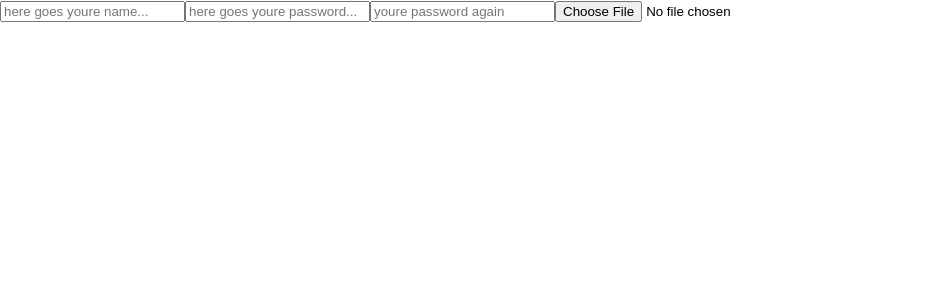
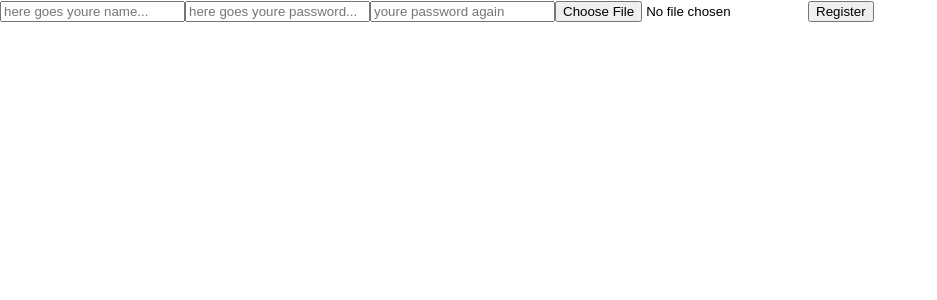
Before and after one commit to Gax1/procastinapp-front, a React (Create React App) app: page /register in a window 1280 px wide. Shown: the top 300 px of the page, without its empty margins (0-937 px from the left). Built offline with nearby package versions, Linux system fonts and the light colour scheme.

Commit message:
Added button component and tested it

```diff
--- /dev/null
+++ b/src/components/Button/Button.tsx
@@ -0,0 +1,11 @@
+interface ButtonProps {
+  buttonText: string;
+}
+
+export const Button = ({ buttonText }: ButtonProps): JSX.Element => {
+  return (
+    <button className="submit-button" type="submit">
+      {buttonText}
+    </button>
+  );
+};
--- a/src/components/RegisterForm/RegisterForm.tsx
+++ b/src/components/RegisterForm/RegisterForm.tsx
@@ -1,4 +1,8 @@
+import { Button } from "../Button/Button";
+
 const RegisterForm = (): JSX.Element => {
+  const registerText = "Register";
+
   return (
     <div className="register-container">
       <form className="form form-register">
@@ -21,6 +25,7 @@ const RegisterForm = (): JSX.Element => {
           type="file"
           className="form-input register-input__select-image"
         />
+        <Button buttonText={registerText} />
       </form>
     </div>
   );
```
Also changed, not shown: 1 other file (tests, documents, lock files or other folders).
